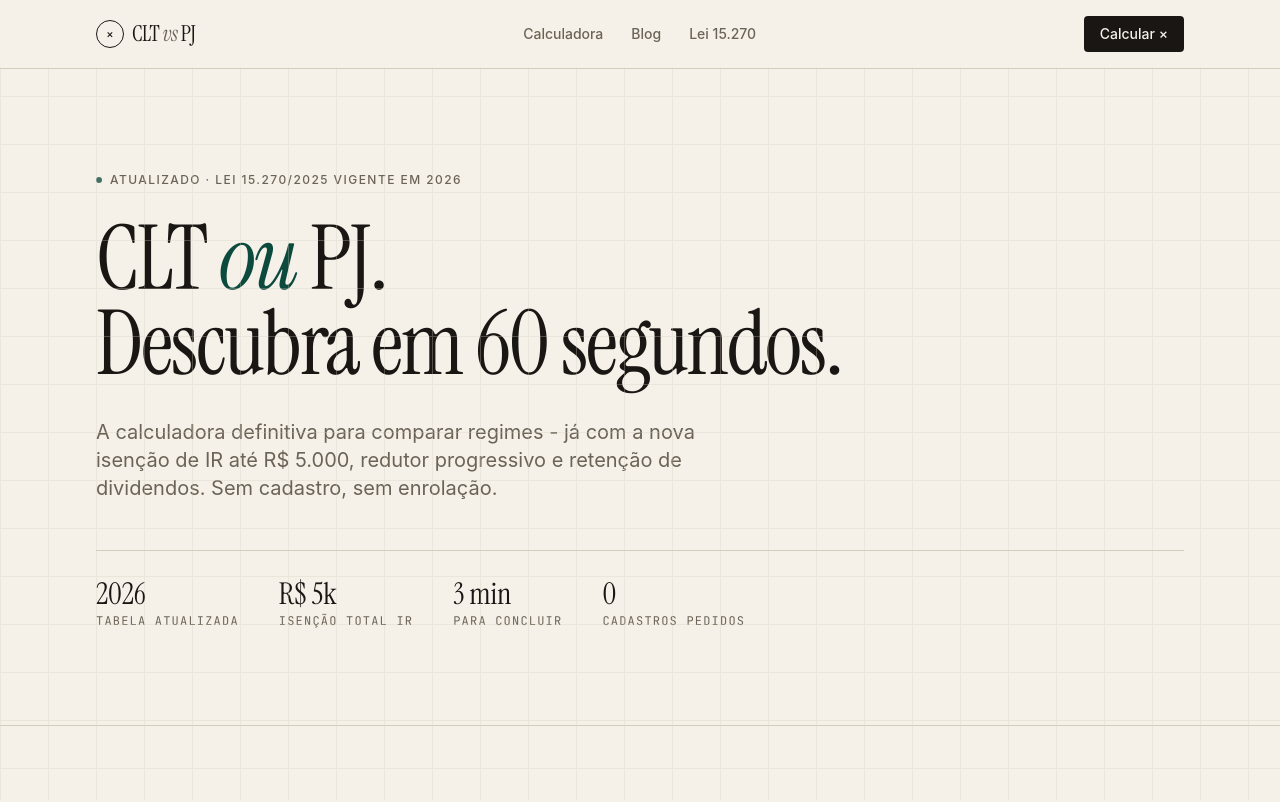
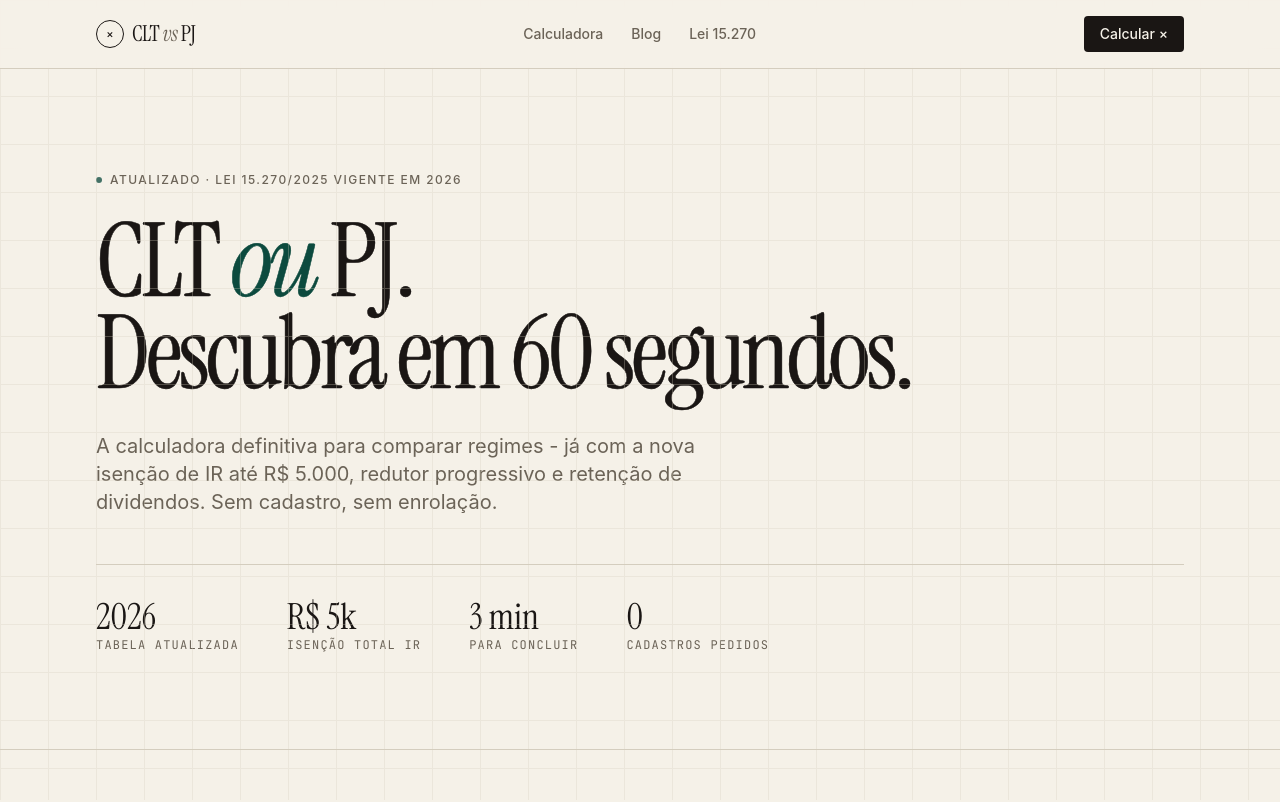
Before and after one commit to RodVerruck/cltvspj, a Next.js app: page / in a window 1280 px wide. Shown: the top 802 px of the page. Built offline with nearby package versions, Linux system fonts and the light colour scheme; no server answers.

Commit message:
design: enhance Hero with bolder serif font and improved stats layout

```diff
--- a/pages/index.js
+++ b/pages/index.js
@@ -164,7 +164,7 @@ export default function Home() {
               <span>Atualizado · Lei 15.270/2025 vigente em 2026</span>
             </div>
 
-            <h1 className="font-display text-[clamp(48px,7vw,104px)] leading-[0.95] tracking-tight text-ink mb-8 max-w-4xl">
+            <h1 className="font-display text-[clamp(60px,8vw,110px)] leading-[0.9] tracking-[-0.04em] text-ink mb-8 max-w-4xl" style={{ WebkitTextStroke: '0.5px currentColor' }}>
               CLT <em className="italic text-money">ou</em> PJ.<br />
               Descubra em 60 segundos.
             </h1>
@@ -173,21 +173,21 @@ export default function Home() {
               A calculadora definitiva para comparar regimes - já com a nova isenção de IR até R$ 5.000, redutor progressivo e retenção de dividendos. Sem cadastro, sem enrolação.
             </p>
 
-            <div className="flex flex-wrap gap-8 md:gap-10 pt-7 border-t border-rule">
+            <div className="flex flex-wrap gap-x-12 gap-y-6 pt-8 border-t border-rule">
               <div>
-                <div className="font-display text-3xl text-ink leading-none mb-1">2026</div>
+                <div className="font-display text-4xl text-ink">2026</div>
                 <div className="font-mono text-xs uppercase tracking-widest text-ink-muted">Tabela atualizada</div>
               </div>
               <div>
-                <div className="font-display text-3xl text-ink leading-none mb-1">R$ 5k</div>
+                <div className="font-display text-4xl text-ink">R$ 5k</div>
                 <div className="font-mono text-xs uppercase tracking-widest text-ink-muted">Isenção total IR</div>
               </div>
               <div>
-                <div className="font-display text-3xl text-ink leading-none mb-1">3 min</div>
+                <div className="font-display text-4xl text-ink">3 min</div>
                 <div className="font-mono text-xs uppercase tracking-widest text-ink-muted">Para concluir</div>
               </div>
               <div>
-                <div className="font-display text-3xl text-ink leading-none mb-1">0</div>
+                <div className="font-display text-4xl text-ink">0</div>
                 <div className="font-mono text-xs uppercase tracking-widest text-ink-muted">Cadastros pedidos</div>
               </div>
             </div>
```
